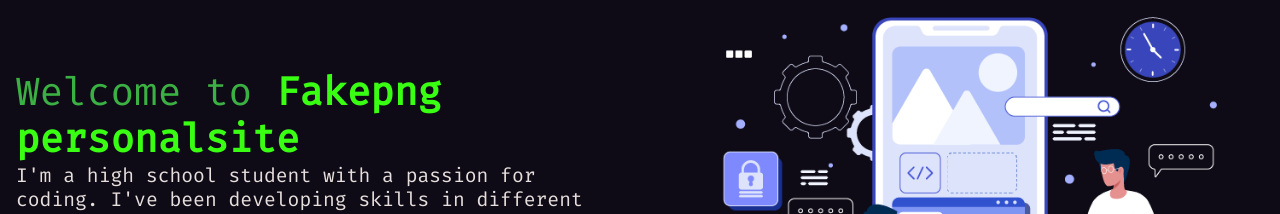
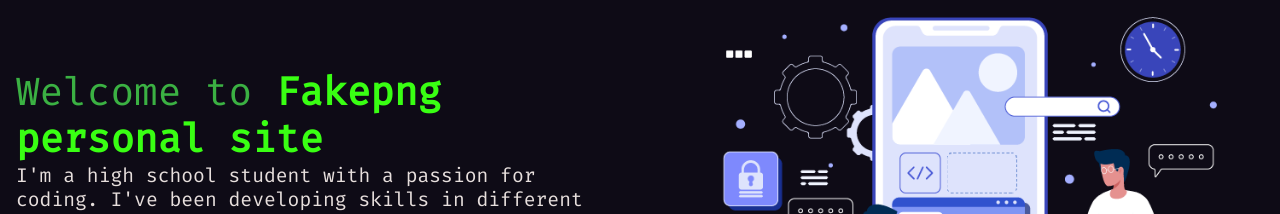
Before and after one commit to Fakepng/personalsite, a React (Create React App) app: page / in a window 1280 px wide. Shown: the part 204-418 px from the top of the page. Built offline with nearby package versions, Linux system fonts and the light colour scheme; no server answers; the HTML template or start-up script is replaced by a standard one.

Commit message:
Fix: typo

```diff
--- a/src/pages/Hero/index.jsx
+++ b/src/pages/Hero/index.jsx
@@ -20,7 +20,7 @@ const Hero = () => {
 		<div id='hero' className='hero'>
 			<div className='hero-container'>
 				<h1>
-					Welcome to <span className='hero-bold'>Fakepng personalsite</span>
+					Welcome to <span className='hero-bold'>Fakepng personal site</span>
 				</h1>
 				<h2>
 					I'm a high school student with a passion for coding. I've been
```
